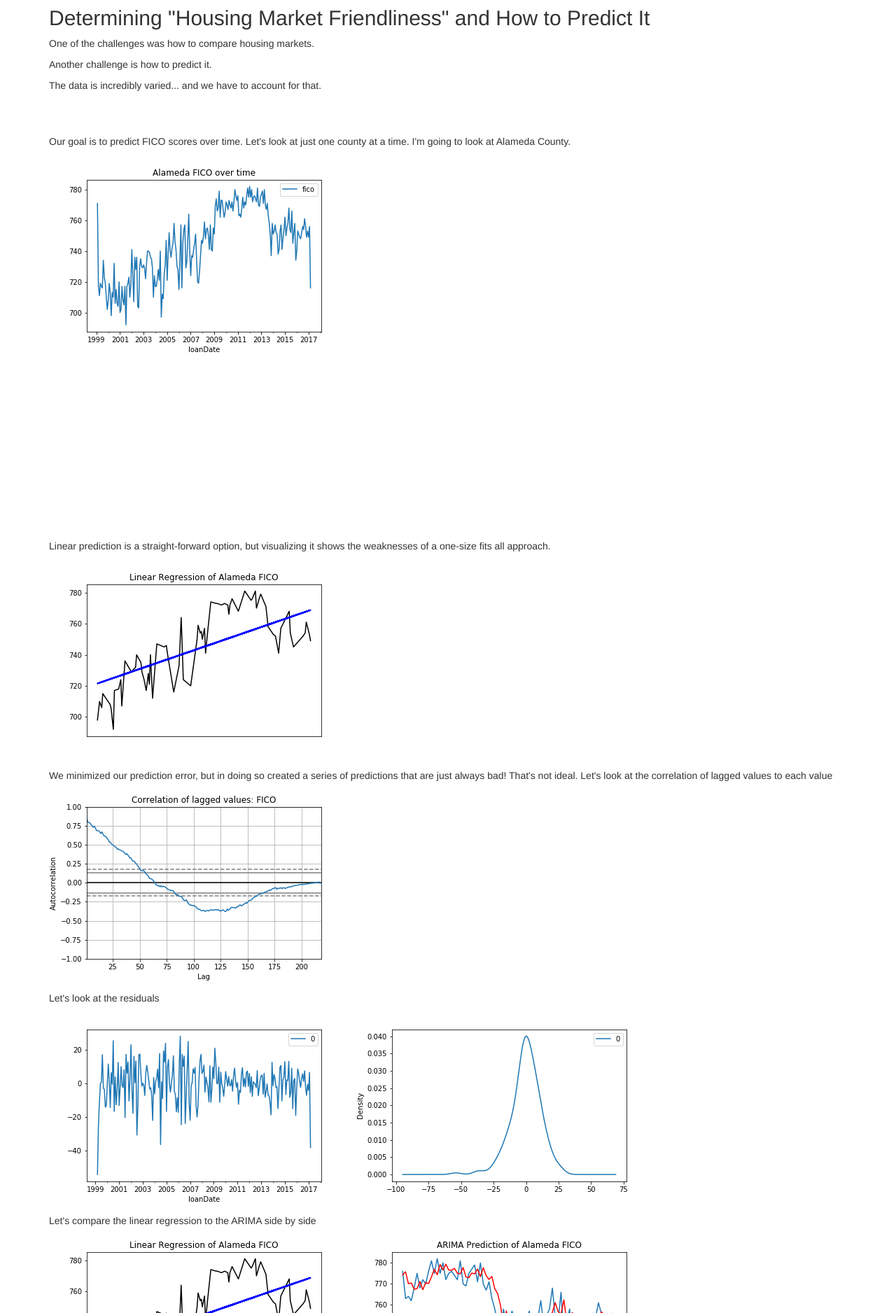
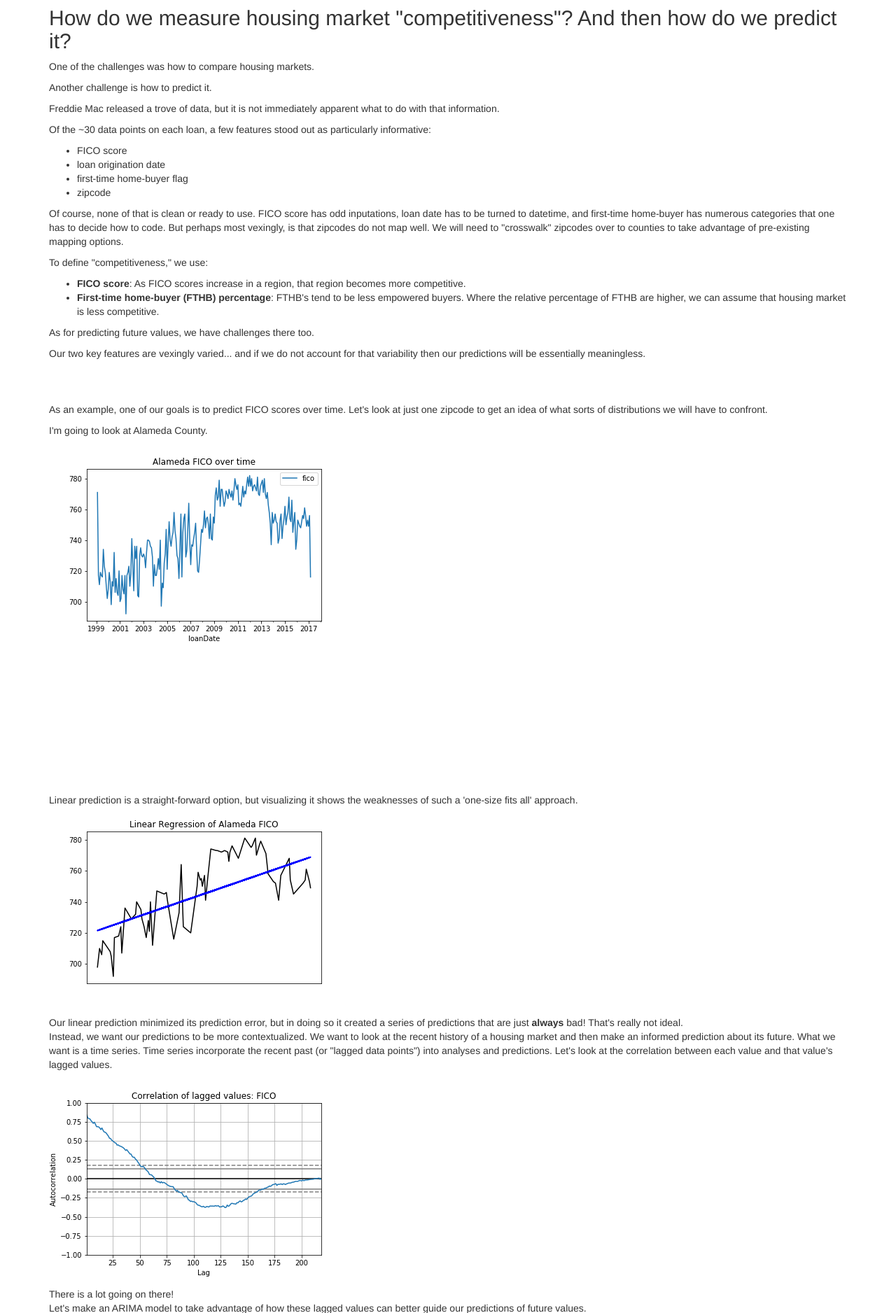
Before and after one commit to hayesjosh/marketfriendliness, a Flask app: page /method in a window 1280 px wide. Shown: the part 51-1927 px from the top of the page at 70% size. Run offline with Flask 2, Linux system fonts and the light colour scheme; parts of the project's set-up code (start-up, migrations or seed data) failed here and were passed over; some libraries are stand-ins or nearby versions.

Commit message:
final updates before presentation 1

```diff
--- a/templates/about.html
+++ b/templates/about.html
@@ -7,7 +7,7 @@
     <meta name="author" content="JoshuaDHayes">
     <!-- <link rel="icon" href="favicon.ico"> -->
 
-    <title>Housing Market Comparison Tool: About Josh</title>
+    <title>Housing Market Predictor and Assessment Tool: About Josh</title>
 
     <!-- Bootstrap core CSS -->
     <link rel="stylesheet" href="https://maxcdn.bootstrapcdn.com/bootstrap/3.3.7/css/bootstrap.min.css">
--- a/templates/graph.html
+++ b/templates/graph.html
@@ -13,7 +13,7 @@
         <script src="https://cdn.pydata.org/bokeh/release/bokeh-0.13.0.min.js"></script>
         <script src="https://cdn.pydata.org/bokeh/release/bokeh-widgets-0.13.0.min.js"></script>
         <script src="https://cdn.pydata.org/bokeh/release/bokeh-tables-0.13.0.min.js"></script>
-        <title>Housing Market Comparison Tool: Results</title>
+        <title>Housing Market Predictor and Assessment Tool: Results</title>
         {{ script | safe }}
   </head>
   <body>
--- a/templates/method.html
+++ b/templates/method.html
@@ -7,7 +7,7 @@
     <meta name="author" content="JoshuaDHayes">
     <!-- <link rel="icon" href="favicon.ico"> -->
 
-    <title>Housing Market Comparison Tool: About Method</title>
+    <title>Housing Market Predictor and Assessment Tool: About Method</title>
 
     <!-- Bootstrap core CSS -->
     <link rel="stylesheet" href="https://maxcdn.bootstrapcdn.com/bootstrap/3.3.7/css/bootstrap.min.css">
@@ -27,7 +27,7 @@
         <div class="collapse navbar-collapse" id="nav-1">
           <ul class="nav navbar-nav">
             <li class="nav-item">
-              <a class="nav-link" href="{{ url_for('about') }}">|</a>
+              <a class="nav-link" href="{{ url_for('method') }}">|</a>
             </li>
             <li class="nav-item">
               <a class="nav-link" href="{{ url_for('index') }}">Home</a>
@@ -55,50 +55,84 @@
           <p>
             <br></br>
           </p>
-          <h2>Determining "Housing Market Friendliness" and How to Predict It</h2>
+          <h2>How do we measure housing market "competitiveness"? And then how do we predict it?</h2>
           <p> One of the challenges was how to compare housing markets. </p>
           <p> Another challenge is how to predict it.</p>
-          <p> The data is incredibly varied... and we have to account for that.  </p>
+          <p> Freddie Mac released a trove of data, but it is not immediately apparent what to do with that information.</p>
+          <p> Of the ~30 data points on each loan, a few features stood out as particularly informative:
+            <ul>
+              <li>FICO score</li>
+              <li>loan origination date</li>
+              <li>first-time home-buyer flag</li>
+              <li>zipcode</li>
+            </ul>
+
+          <p> Of course, none of that is clean or ready to use. FICO score has odd inputations,
+            loan date has to be turned to datetime, and first-time home-buyer has numerous categories
+            that one has to decide how to code. But perhaps most vexingly, is that zipcodes do not map well.
+            We will need to "crosswalk" zipcodes over to counties to take advantage of pre-existing mapping options.
+          </p>
+          <p> To define "competitiveness," we use:
+            <ul>
+              <li><b> FICO score</b>: As FICO scores increase in a region, that region becomes more competitive. </li>
+              <li><b> First-time home-buyer (FTHB) percentage</b>: FTHB's tend to be less empowered buyers. Where the relative percentage of FTHB are higher, we can assume that housing market is less competitive.</li>
+            </ul>
+          <p> As for predicting future values, we have challenges there too.</p>
+          <p> Our two key features are vexingly varied... and if we do not account for that variability then our predictions will be essentially meaningless.  </p>
 
          <p></p>
          <br> </br>
          <p></p>
          <p>
 
-           Our goal is to predict FICO scores over time. Let's look at just one county at a time. I'm going to look at Alameda County.
+           As an example, one of our goals is to predict FICO scores over time. Let's look at just one zipcode to get an idea of what sorts of distributions we will have to confront.
+         </p>
+         <p> I'm going to look at Alameda County.</p>
            <p><img src="{{url_for('static', filename='fico_over_time_alameda.png')}}"/></p>
            <p></p>
            <br> </br>
            <p></p>
-           <p>
+
              <p></p>
              <br> </br>
              <p></p>
-             <p>
+
                <p></p>
                <br> </br>
                <p></p>
-               <p>
+
                  <p></p>
                  <br> </br>
                  <p></p>
-                 <p>
-                   <p></p>
-                   <br> </br>
-                   <p></p>
-                   <p>
 
-           Linear prediction is a straight-forward option, but visualizing it shows the weaknesses of a one-size fits all approach.
+           Linear prediction is a straight-forward option, but visualizing it shows the weaknesses of such a 'one-size fits all' approach.
            <p><img src="{{url_for('static', filename='linearpred_over_time_alameda.png')}}"/></p>
-           We minimized our prediction error, but in doing so created a series of predictions that are just always bad! That's not ideal.
+           Our linear prediction minimized its prediction error, but in doing so it created a series of predictions that are just <b>always</b> bad! That's really not ideal.
 
-           Let's look at the correlation of lagged values to each value
+           <p>Instead, we want our predictions to be more contextualized.
+             We want to look at the recent history of a housing market and then make an informed prediction about its future.
+             What we want is a time series. Time series incorporate the recent past (or "lagged data points") into analyses and predictions.
+             Let's look at the correlation between each value and that value's lagged values.</p>
            <p><img src="{{url_for('static', filename='timecorrelation_over_time_alameda.png')}}"/></p>
+           There is a lot going on there!
+           <br> Let's make an ARIMA model to take advantage of how these lagged values can better guide our predictions of future values.</br>
 
-           Let's look at the residuals
+
+
+            <br>The parameters of the ARIMA model are defined as follows:</br>
+           <li><b>p</b>: The number of lag observations included in the model, also called the lag order.</li>
+           <li><b>d</b>: The number of times that the raw observations are differenced, also called the degree of differencing.</li>
+           <li><b>q</b>: The size of the moving average window, also called the order of moving average.</li>
+
+
+            <br>I set up a manual grid search, to iterate through sequencial values of p, d, and q.</br>
+            <p>(You can see the values of the grid search at the bottom of this page.)</p>
+
+
+           <p>Here are the residuals to that ARIMA model, which can be insightful as to whether there are over time trends or pattern-like repitition ("seasonality") in our data.</p>
            <p><img src="{{url_for('static', filename='residuals_alameda.png')}}"/> <img src="{{url_for('static', filename='residuals_kdensity_alameda.png')}}"/></p>
 
-           Let's compare the linear regression to the ARIMA side by side
+           <b>Let's compare that original linear regression to our new ARIMA model side by side</b>:
            <p><img src="{{url_for('static', filename='linearpred_over_time_alameda.png')}}"/> <img src="{{url_for('static', filename='arimapreds_over_time_alameda.png')}}"/></p>
            Much better!
 
@@ -110,114 +144,78 @@
            Let's check out the lagged correlations, build our ARIMA model and look at its residuals.
            <p><img src="{{url_for('static', filename='timecorrelation_fthb_alameda.png')}}"/> <img src="{{url_for('static', filename='residuals_fthb_alameda.png')}}"/> <img src="{{url_for('static', filename='residuals_fthb_kdensity_alameda.png')}}"/></p>
 
-           Let's look at the two predictions side by side.
+           Let's look at these two predictions side by side.
            <p><img src="{{url_for('static', filename='linearpred_fthb_alameda.png')}}"/>
            <img src="{{url_for('static', filename='arimapreds_fthb_alameda.png')}}"/></p>
 
            <br>Much better!</br>
+           <p></p>
+           Here is the order of my workflow to create future values for each county:
+           <ul>
+           <li>Within each of the ~800 zipcode-categories across the United States, I ran a separate ARIMA model for FICO and FTHB.</li>
+           <li>I manually coded a grid search to evaluate the ARIMA fit and tested it on randomly chosen zipcodes to identify the most generalizable hyperparameters.</li>
+           <li>Both zipcode-specific models created a 6-month forecast for its zipcode.</li>
+           <li>I took the average of that 6-month forcast as that zipcode's 'future value'.</li>
+           <li>Cross-walked zipcode values into county-wide values.</li>
+          <li>Loaded county-values into an interactive visualization.</li>
+        </ul>
 
-           <br>I ran a separate ARIMA model for FICO and FTHB for each zipcode in the United States.</br>
-           <br>Then I created a 6-month forecast for each zipcode.</br>
-           <br>Then I took the average value of that 6-month forcast and that is value imputed into the visualizations.</br>
+
+        <p></p>
+        <br> </br>
+        <p></p>
+
+          <p></p>
+          <br> </br>
+          <p></p>
+
+            <p></p>
+            <br> </br>
+            <p></p>
 
 
 
+           <p><b>Grid Search results for FICO</b></p>
+           <p>ARIMA(0, 0, 0) MSE=577.324</p>
+           <p>ARIMA(0, 0, 1) MSE=261.549</p>
+           <p>ARIMA(0, 0, 2) MSE=186.439</p>
+           <p>ARIMA(0, 1, 0) MSE=88.319</p>
+           <p>ARIMA(0, 1, 1) MSE=73.287</p>
+           <p>ARIMA(0, 1, 2) MSE=75.530</p>
+           <p>ARIMA(0, 2, 0) MSE=214.601</p>
+           <p>ARIMA(0, 2, 1) MSE=90.979</p>
+           <p>ARIMA(1, 0, 0) MSE=88.894</p>
+           <p> ... </p>
+           <p>ARIMA(8, 0, 1) MSE=71.974</p>
+           <p>ARIMA(9, 0, 0) MSE=71.983</p>
+           <p>ARIMA(9, 1, 0) MSE=76.798</p>
+           <p>Best ARIMA(1, 0, 1) MSE=69.154</p>
+           <p></p>
+           <br> </br>
+           <p></p>
+
+             <p></p>
+             <br> </br>
+             <p></p>
 
 
+           <p><b>Grid Search results for FTHB</b></p>
+           <p>ARIMA(1, 0, 0) MSE=0.003</p>
+           <p>ARIMA(1, 0, 1) MSE=0.002</p>
+           <p>ARIMA(1, 1, 0) MSE=0.003</p>
+           <p>ARIMA(1, 1, 1) MSE=0.003</p>
+           <p>ARIMA(1, 1, 2) MSE=0.003</p>
+           <p>ARIMA(1, 2, 0) MSE=0.006</p>
+           <p>ARIMA(2, 0, 0) MSE=0.003</p>
+           <p>ARIMA(2, 0, 1) MSE=0.003</p>
+           <p> ... </p>
+           <p>ARIMA(3, 0, 0) MSE=0.003</p>
+           <p>ARIMA(3, 0, 2) MSE=0.002</p>
+           <p>ARIMA(3, 1, 0) MSE=0.003</p>
+           <p>ARIMA(3, 2, 0) MSE=0.005</p>
+           <p>Best ARIMA(2, 0, 2) MSE=0.002</p>
 
-
-
-
-
-           <br>The parameters of the ARIMA model are defined as follows:</br>
-
-          <br> p: The number of lag observations included in the model, also called the lag order.</br>
-          <br> d: The number of times that the raw observations are differenced, also called the degree of differencing.</br>
-          <br> q: The size of the moving average window, also called the order of moving average.</br>
-
-
-           <br>I set up a manual grid search, to iterate through sequencial values of</br>
-           <br>p, d, and q.</br>
-
-           <br>THIS IS FOR FICO -- for Alameda</br>
-           <br>ARIMA(0, 0, 0) MSE=577.324</br>
-           <br>ARIMA(0, 0, 1) MSE=261.549</br>
-           <br>ARIMA(0, 0, 2) MSE=186.439</br>
-           <br>ARIMA(0, 1, 0) MSE=88.319</br>
-           <br>ARIMA(0, 1, 1) MSE=73.287</br>
-           <br>ARIMA(0, 1, 2) MSE=75.530</br>
-           <br>ARIMA(0, 2, 0) MSE=214.601</br>
-           <br>ARIMA(0, 2, 1) MSE=90.979</br>
-           <br>ARIMA(1, 0, 0) MSE=88.894</br>
-           <br>ARIMA(1, 0, 1) MSE=69.154</br>
-           <br>ARIMA(1, 0, 2) MSE=70.282</br>
-           <br>ARIMA(1, 1, 0) MSE=76.352</br>
-           <br>ARIMA(1, 1, 1) MSE=75.580</br>
-           <br>ARIMA(1, 1, 2) MSE=75.413</br>
-           <br>ARIMA(1, 2, 0) MSE=145.024</br>
-           <br>ARIMA(2, 0, 0) MSE=76.371</br>
-           <br>ARIMA(2, 1, 0) MSE=70.506</br>
-           <br>ARIMA(2, 1, 1) MSE=75.106</br>
-           <br>ARIMA(2, 1, 2) MSE=75.473</br>
-           <br>ARIMA(2, 2, 0) MSE=107.343</br>
-           <br>ARIMA(4, 0, 0) MSE=69.641</br>
-           <br>ARIMA(4, 1, 0) MSE=72.164</br>
-           <br>ARIMA(4, 1, 1) MSE=77.143</br>
-           <br>ARIMA(4, 2, 0) MSE=84.936</br>
-           <br>ARIMA(4, 2, 1) MSE=76.235</br>
-           <br>ARIMA(6, 0, 0) MSE=71.253</br>
-           <br>ARIMA(6, 0, 1) MSE=71.467</br>
-           <br>ARIMA(6, 1, 0) MSE=74.786</br>
-           <br>ARIMA(6, 1, 1) MSE=77.660</br>
-           <br>ARIMA(6, 1, 2) MSE=80.457</br>
-           <br>ARIMA(6, 2, 0) MSE=84.007</br>
-           <br>ARIMA(6, 2, 1) MSE=79.187</br>
-           <br>ARIMA(8, 0, 0) MSE=72.040</br>
-           <br>ARIMA(8, 0, 1) MSE=71.974</br>
-
-           <br>ARIMA(1, 0, 0) MSE=88.894</br>
-           <br>ARIMA(1, 0, 1) MSE=69.154</br>
-           <br>ARIMA(1, 1, 0) MSE=76.352</br>
-           <br>ARIMA(1, 1, 1) MSE=75.580</br>
-           <br>ARIMA(2, 0, 0) MSE=76.371</br>
-           <br>ARIMA(2, 1, 0) MSE=70.506</br>
-           <br>ARIMA(2, 1, 1) MSE=75.106</br>
-           <br>ARIMA(5, 0, 0) MSE=69.604</br>
-           <br>ARIMA(5, 1, 0) MSE=74.536</br>
-           <br>ARIMA(5, 1, 1) MSE=79.802</br>
-           <br>ARIMA(7, 0, 0) MSE=71.506</br>
-           <br>ARIMA(7, 0, 1) MSE=71.581</br>
-           <br>ARIMA(7, 1, 0) MSE=75.943</br>
-           <br>ARIMA(7, 1, 1) MSE=75.904</br>
-           <br>ARIMA(9, 0, 0) MSE=71.983</br>
-           <br>ARIMA(9, 1, 0) MSE=76.798</br>
-           <br>Best ARIMA(1, 0, 1) MSE=69.154</br>
-
-           <br>THIS IS FOR FTHB -- For Alameda</br>
-           <br>ARIMA(1, 0, 0) MSE=0.003</br>
-           <br>ARIMA(1, 0, 1) MSE=0.002</br>
-           <br>ARIMA(1, 1, 0) MSE=0.003</br>
-           <br>ARIMA(1, 1, 1) MSE=0.003</br>
-           <br>ARIMA(1, 1, 2) MSE=0.003</br>
-           <br>ARIMA(1, 2, 0) MSE=0.006</br>
-           <br>ARIMA(2, 0, 0) MSE=0.003</br>
-           <br>ARIMA(2, 0, 1) MSE=0.003</br>
-           <br>ARIMA(2, 0, 2) MSE=0.002</br>
-           <br>ARIMA(2, 1, 0) MSE=0.003</br>
-           <br>ARIMA(2, 1, 1) MSE=0.003</br>
-           <br>ARIMA(2, 1, 2) MSE=0.003</br>
-           <br>ARIMA(2, 2, 0) MSE=0.005</br>
-           <br>ARIMA(3, 0, 0) MSE=0.003</br>
-           <br>ARIMA(3, 0, 2) MSE=0.002</br>
-           <br>ARIMA(3, 1, 0) MSE=0.003</br>
-           <br>ARIMA(3, 2, 0) MSE=0.005</br>
-           <br>Best ARIMA(2, 0, 2) MSE=0.002</br>
-
-           <br>Then I repeated this process for a few counties to make sure the process was generalizable.</br>
-
-
-           <br>Using the ARIMA model, for each county, I create a 6-month forecast for values.</br>
-           <br>Then I take the mean of those values. This is the 'predicted value' shown on visualizations.</br>
+           <br>Remember that these values are for just one zipcode. To make sure I didn't overfit my models because of hyperparameters that only worked on one zipcode, I chose a few at random and repeated the process.</br>
 
          </p>
          <p></p>
```
Also changed, not shown: templates/index.html (+9 -7 lines), 5 other files.
